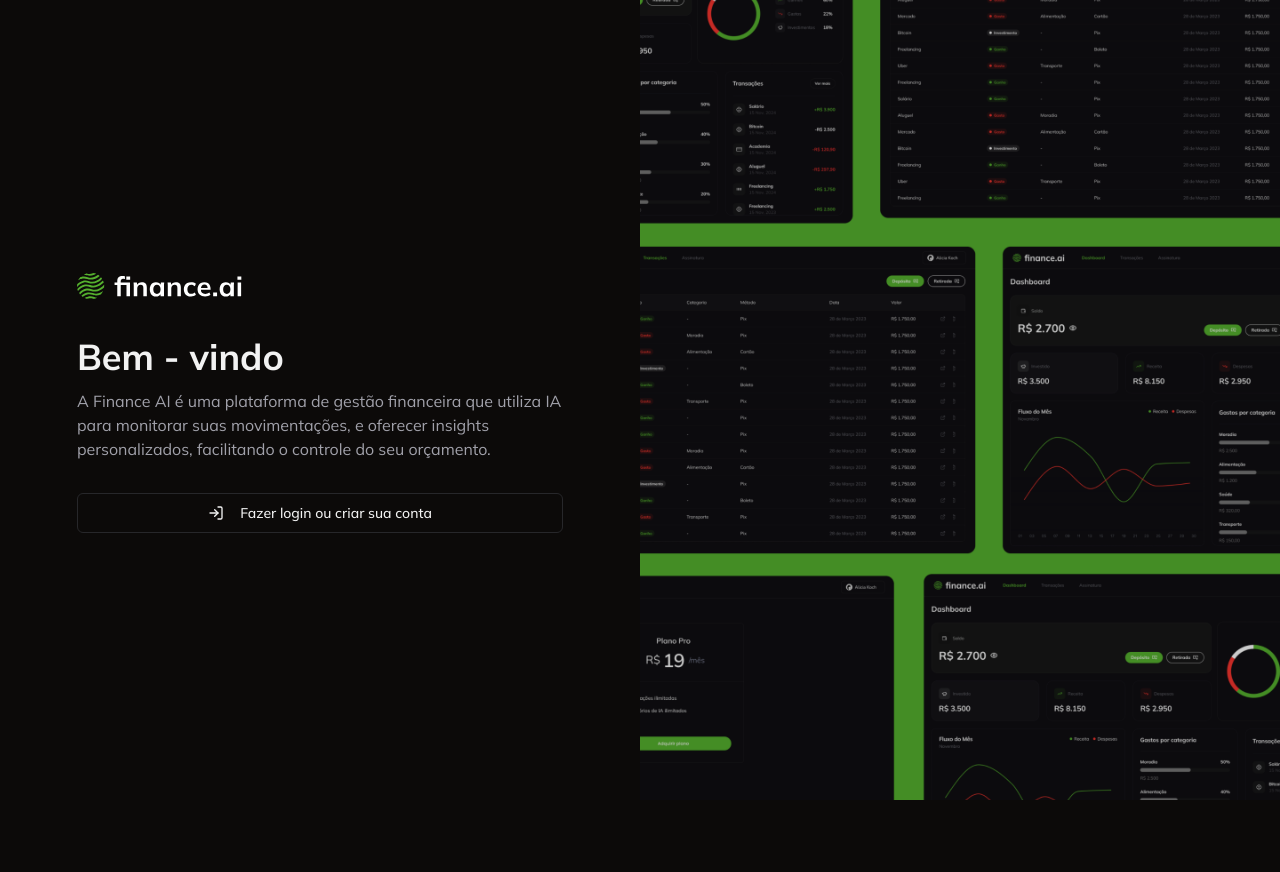
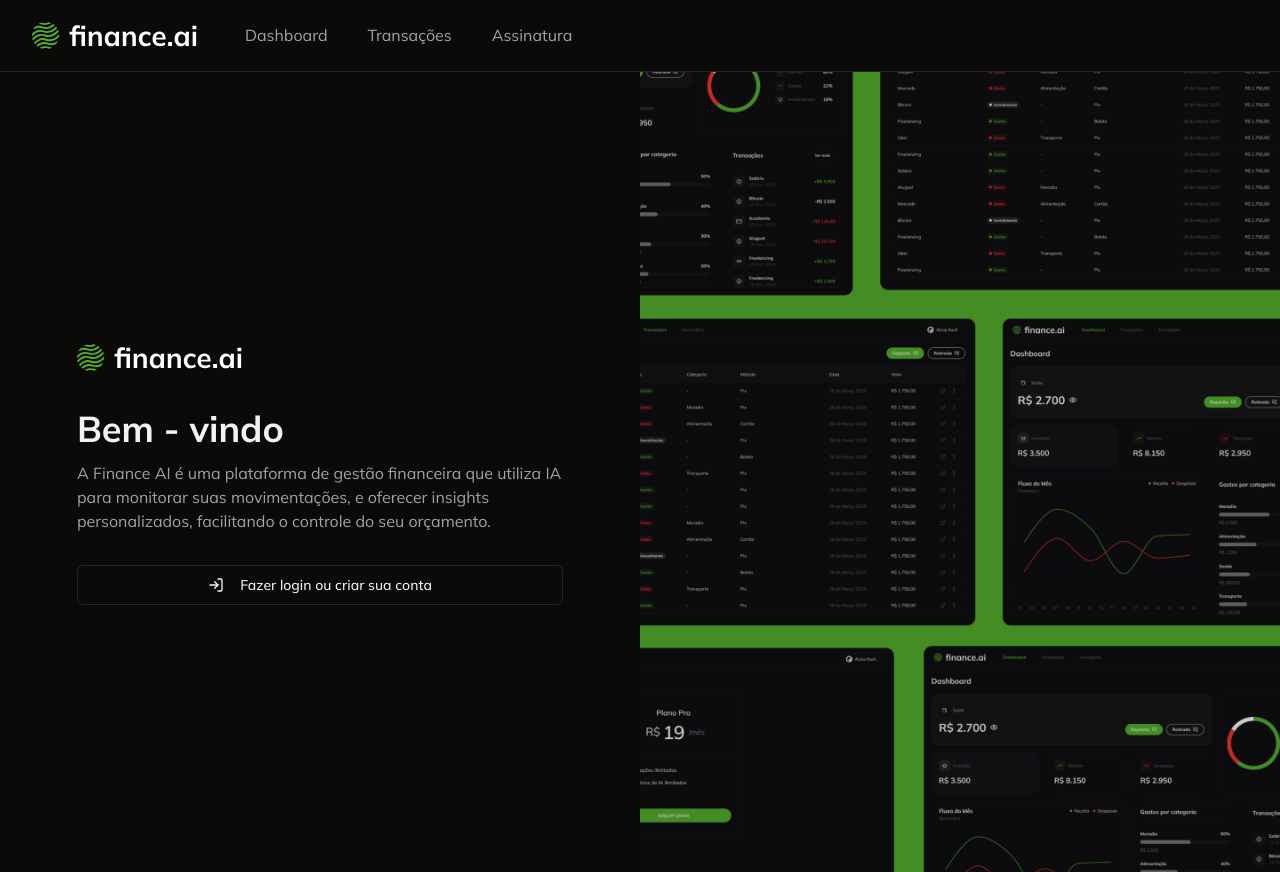
Before and after one commit to WanderAmaral/finance-ai, a Next.js app: page /login in a window 1280 px wide. Before the commit the page ends 800 px from the top, so only its background shows below. Built offline with nearby package versions, Linux system fonts and the light colour scheme; no server answers.

Commit message:
feat: create navbar

```diff
--- /dev/null
+++ b/app/_components/navbar.tsx
@@ -0,0 +1,52 @@
+"use client";
+
+import { UserButton } from "@clerk/nextjs";
+import Image from "next/image";
+import Link from "next/link";
+import { usePathname } from "next/navigation";
+
+const Navbar = () => {
+  const pathname = usePathname();
+
+  return (
+    <nav className="flex justify-between border-b border-solid px-8 py-4">
+      <div className="flex items-center gap-10">
+        <Image src={"/logo.svg"} alt="finance-ia" width={173} height={39} />
+        <Link
+          href={"/"}
+          className={
+            pathname === "/"
+              ? "font-bold text-primary"
+              : "text-muted-foreground"
+          }
+        >
+          Dashboard
+        </Link>
+        <Link
+          href={"/transactions"}
+          className={
+            pathname === "/transactions"
+              ? "font-bold text-primary"
+              : "text-muted-foreground"
+          }
+        >
+          Transações
+        </Link>
+        <Link
+          href={"/subscription"}
+          className={
+            pathname === "/subscription"
+              ? "font-bold text-primary"
+              : "text-muted-foreground"
+          }
+        >
+          Assinatura
+        </Link>
+      </div>
+
+      <UserButton showName />
+    </nav>
+  );
+};
+
+export default Navbar;
--- a/app/layout.tsx
+++ b/app/layout.tsx
@@ -3,6 +3,7 @@
 import "./globals.css";
 import { ClerkProvider } from "@clerk/nextjs";
 import { dark } from "@clerk/themes";
+import Navbar from "./_components/navbar";
 
 const mulish = Mulish({
   subsets: ["latin-ext"],
@@ -22,6 +23,7 @@
     <html lang="en">
       <body className={`${mulish.className} dark antialiased`}>
         <ClerkProvider appearance={{ baseTheme: dark }}>
+          <Navbar />
           {children}
         </ClerkProvider>
       </body>
```
